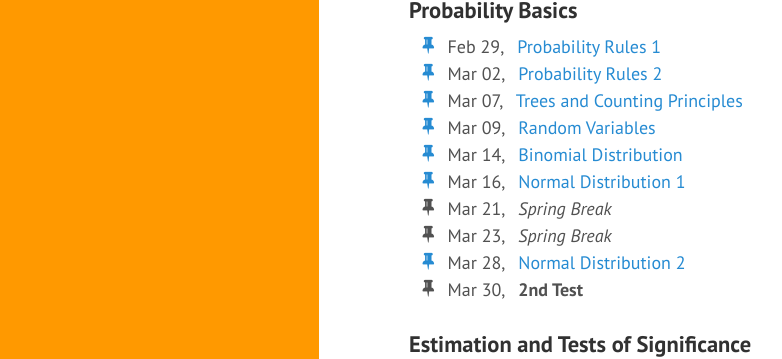
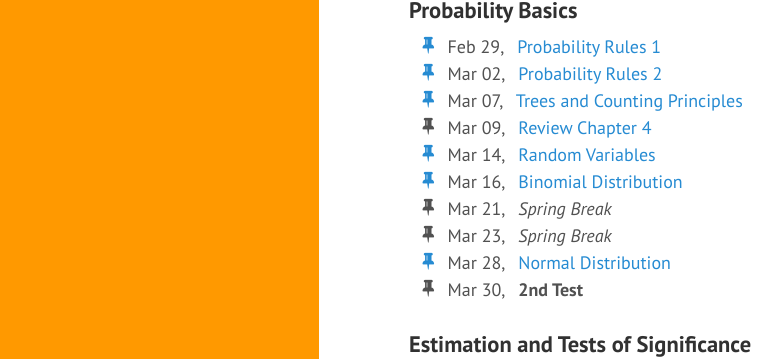
Before and after one commit to gastonstat/relic-math13, a Jekyll site: the page built from lectures/index.md, in a window 1280 px wide and 900 px high, scrolled down 367 px. Shown: the part 144-503 px from the top of the window, without its empty margins (5-787 px from the left). Built offline with Jekyll 4.4.1, drawn with Linux system fonts in a browser that asks for light colours; nearby versions of some CDN libraries.

Commit message:
calendar: include a review day for chapter 4

```diff
--- a/lectures/index.md
+++ b/lectures/index.md
@@ -56,13 +56,13 @@
     <a href="10-counting-principles"><i class="fa-li fa fa-thumb-tack"></i></a> Mar 07, &nbsp;&nbsp;<a href="https://docs.google.com/presentation/d/1kgZsJFMibB5rRx1sVqJTy6efd6dgrfg1S89dAZ-wPeI/pub?start=false&loop=false&delayms=3000" target="_blank">Trees and Counting Principles</a>
   </li>
   <li>
-    <a href="11-random-variables"><i class="fa-li fa fa-thumb-tack"></i></a> Mar 09, &nbsp;&nbsp;<a href="https://docs.google.com/presentation/d/1mXkzTzr80sOfxs45QEFgywjUMw8FSHvAv8KNYO0X9Tc/pub?start=false&loop=false&delayms=3000" target="_blank">Random Variables</a>
+    <i class="fa-li fa fa-thumb-tack"></i> Mar 09, &nbsp;&nbsp;<a href="">Review Chapter 4</a>
   </li>
   <li>
-    <a href="12-binomial"><i class="fa-li fa fa-thumb-tack"></i></a> Mar 14, &nbsp;&nbsp;<a href="">Binomial Distribution</a>
+    <a href="11-random-variables"><i class="fa-li fa fa-thumb-tack"></i></a> Mar 14, &nbsp;&nbsp;<a href="https://docs.google.com/presentation/d/1mXkzTzr80sOfxs45QEFgywjUMw8FSHvAv8KNYO0X9Tc/pub?start=false&loop=false&delayms=3000" target="_blank">Random Variables</a>
   </li>
   <li>
-    <a href="13-normal-distribution1"><i class="fa-li fa fa-thumb-tack"></i></a> Mar 16, &nbsp;&nbsp;<a href="">Normal Distribution 1</a>
+    <a href="12-binomial-distribution1"><i class="fa-li fa fa-thumb-tack"></i></a> Mar 16, &nbsp;&nbsp;<a href="">Binomial Distribution</a>
   </li>
   <li>
     <i class="fa-li fa fa-thumb-tack"></i> Mar 21, &nbsp;&nbsp;<em>Spring Break</em>
@@ -71,7 +71,7 @@
     <i class="fa-li fa fa-thumb-tack"></i> Mar 23, &nbsp;&nbsp;<em>Spring Break</em>
   </li>
   <li>
-    <a href="14-normal-distribution2"><i class="fa-li fa fa-thumb-tack"></i></a> Mar 28, &nbsp;&nbsp;<a href="">Normal Distribution 2</a>
+    <a href="13-normal-distribution"><i class="fa-li fa fa-thumb-tack"></i></a> Mar 28, &nbsp;&nbsp;<a href="">Normal Distribution</a>
   </li>
   <li>
     <i class="fa-li fa fa-thumb-tack"></i> Mar 30, &nbsp;&nbsp;<b>2nd Test</b>
```
